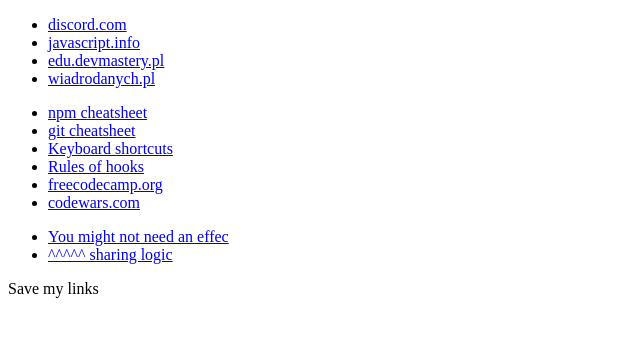
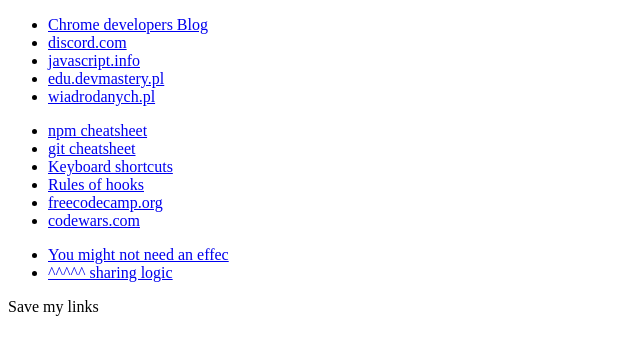
Before and after one commit to mkiszka/MyShortcuts, a plain HTML site: page index.html in a window 1280 px wide. Shown: the whole page, without its empty margins (0-640 px from the left). Drawn offline with Linux system fonts and the light colour scheme.

Commit message:
add link to Chrome developers blog

```diff
--- a/index.html
+++ b/index.html
@@ -6,6 +6,7 @@
 <body>
 
 <ul>
+<li><a href="  https://developer.chrome.com/blog/">Chrome developers Blog</li>
 <li><a href="https://discord.com/">discord.com</li>
 <li><a href="https://javascript.info/">javascript.info</li>
 <li><a href="https://edu.devmastery.pl/">edu.devmastery.pl</li>
```
